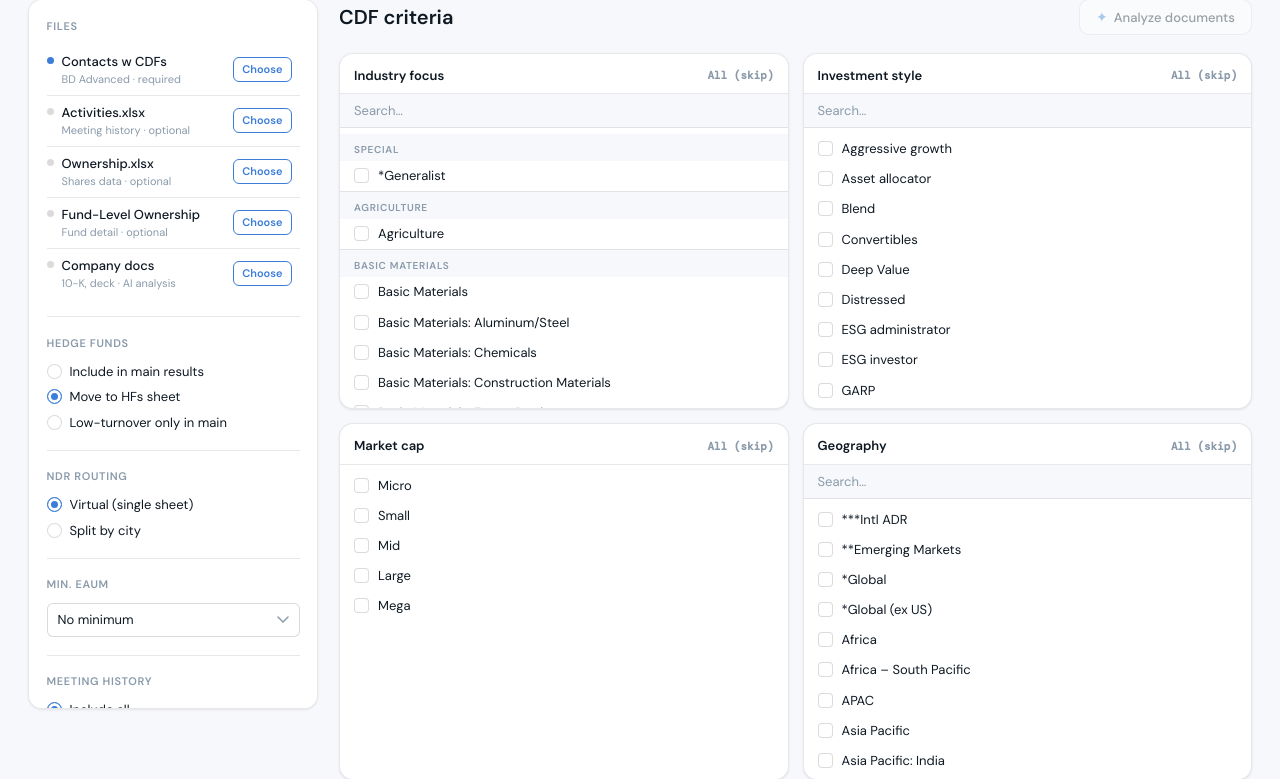
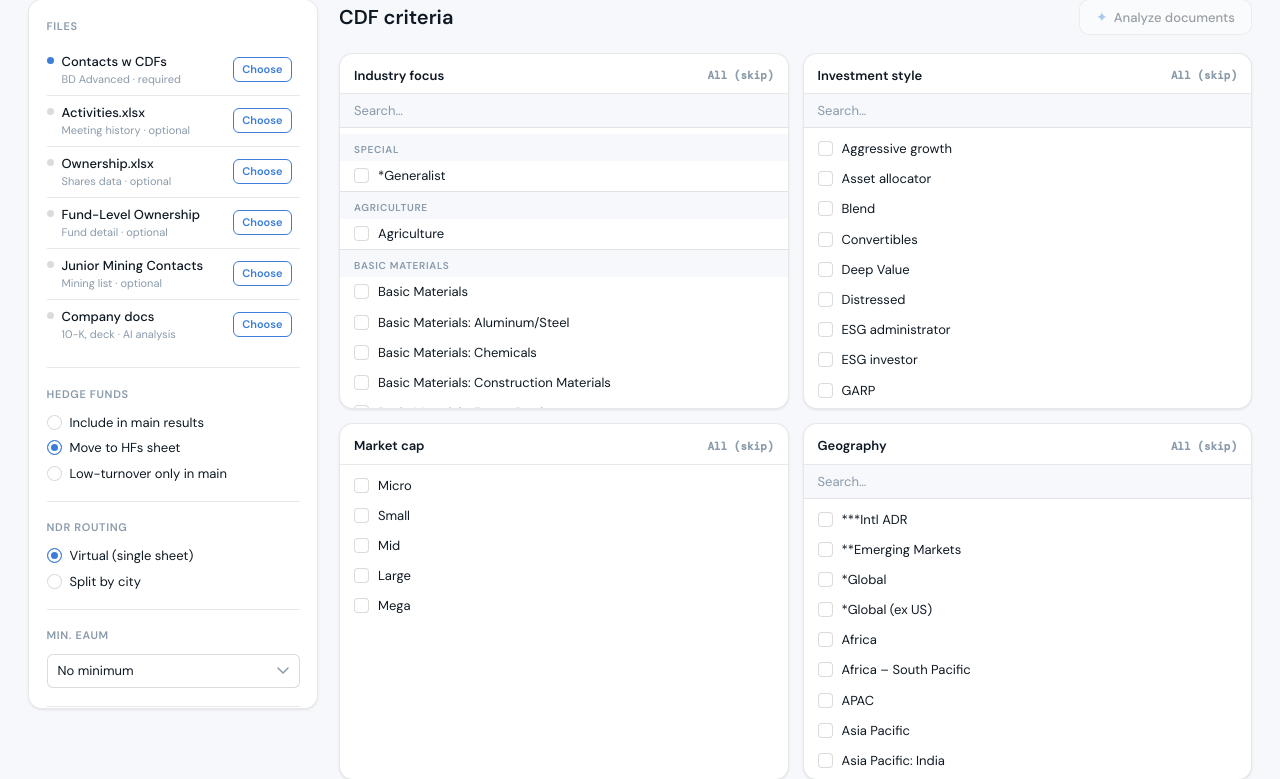
Before and after one commit to rbrinberg123/ndr-launch, a Flask app: page / in a window 1280 px wide. Shown: the part 81-860 px from the top of the page. Run offline with Flask 3, Linux system fonts and the light colour scheme.

Commit message:
Add Junior Mining Contacts upload option
Mining contacts bypass CDF criteria filtering and are added to the
contact list with Source = 'Mining List'. They are still subject to
all other splits (Too Small, HFs, DNC, Check, Quant, Activist,
meeting history exclusion). Duplicates already in the main contacts
are skipped.

https://claude.ai/code/session_01FVEevv1ntySc6GAnYm9irb

```diff
--- a/app.py
+++ b/app.py
@@ -210,10 +210,11 @@ def analyze():
 
 @app.route('/api/run', methods=['POST'])
 def run():
-    contacts_file  = request.files.get('contacts')
-    ownership_file = request.files.get('ownership')
-    fund_file      = request.files.get('fund_ownership')
+    contacts_file   = request.files.get('contacts')
+    ownership_file  = request.files.get('ownership')
+    fund_file       = request.files.get('fund_ownership')
     activities_file = request.files.get('activities')
+    mining_file     = request.files.get('mining')
 
     if not contacts_file or contacts_file.filename == '':
         return jsonify({'error': 'Contacts file is required'}), 400
@@ -262,7 +263,7 @@ def run():
     except Exception as e:
         return jsonify({'error': f'Could not read contacts file: {e}'}), 400
 
-    ownership_df = fund_df = acts_named = None
+    ownership_df = fund_df = acts_named = mining_df = None
 
     if ownership_file and ownership_file.filename:
         try:
@@ -273,6 +274,12 @@ def run():
     if fund_file and fund_file.filename:
         try:
             fund_df = pd.read_excel(io.BytesIO(fund_file.read()), header=4)
+        except Exception:
+            pass
+
+    if mining_file and mining_file.filename:
+        try:
+            mining_df = pd.read_excel(io.BytesIO(mining_file.read()), header=2)
         except Exception:
             pass
 
@@ -288,7 +295,7 @@ def run():
             contacts_df, ownership_df, fund_df, acts_named,
             criteria, hf_treatment, meeting_exclusion,
             city_selections, subject_symbols, company_name,
-            eaum_min=eaum_min
+            eaum_min=eaum_min, mining_df=mining_df
         )
     except Exception as e:
         return jsonify({'error': f'Filter error: {e}'}), 500
--- a/modules/filter.py
+++ b/modules/filter.py
@@ -352,7 +352,7 @@ def sort_frame(frame):
 def run_filter(contacts_df, ownership_df, fund_df, acts_named,
                criteria, hf_treatment, meeting_exclusion,
                city_selections, subject_symbols, company_name,
-               eaum_min=None):
+               eaum_min=None, mining_df=None):
     df = contacts_df.copy()
 
     # Ownership lookup
@@ -454,6 +454,34 @@ def run_filter(contacts_df, ownership_df, fund_df, acts_named,
             extra_new = extra_df[extra_df.apply(
                 lambda r: (r['_fname'], r['_lname']) not in filtered_keys, axis=1)]
             filtered = pd.concat([filtered, extra_new], ignore_index=True, sort=False)
+
+    # Append junior mining contacts (bypass CDF criteria, subject to other splits)
+    if mining_df is not None and len(mining_df) > 0:
+        mdf = mining_df.copy()
+        mdf.rename(columns=RENAME_MAP, inplace=True)
+        # Rename T/O % in mining file too
+        for old in ['Account Equity % Portfolio Turnover', 'Account Equity % T/O']:
+            if old in mdf.columns:
+                mdf[old] = pd.to_numeric(mdf[old], errors='coerce') / 100
+                mdf.rename(columns={old: 'T/O %'}, inplace=True)
+                break
+        if 'Primary Institution Type' in mdf.columns:
+            mdf['Primary Institution Type'] = mdf['Primary Institution Type'].replace(
+                'Investment Manager-Mutual Fund', 'Mutual fund')
+        mdf['_fname'] = mdf['First Name'].fillna('').str.strip().str.lower() if 'First Name' in mdf.columns else ''
+        mdf['_lname'] = mdf['Last Name'].fillna('').str.strip().str.lower()  if 'Last Name' in mdf.columns else ''
+        mdf['_inst']  = mdf['CRM Account Name'].fillna('').str.strip().str.lower() if 'CRM Account Name' in mdf.columns else ''
+        if 'Contact Investment Center' not in mdf.columns:
+            mdf['Contact Investment Center'] = mdf.apply(
+                lambda r: build_inv_center(r.get('City'), r.get('State/Province'), r.get('Country/Territory')), axis=1)
+        mdf['Match Criteria'] = ''
+        mdf['Match Count'] = None
+        mdf['Source'] = 'Mining List'
+        # Deduplicate: only add mining contacts not already in filtered
+        filtered_keys = set(zip(filtered['_fname'], filtered['_lname']))
+        mdf_new = mdf[mdf.apply(lambda r: (r['_fname'], r['_lname']) not in filtered_keys, axis=1)]
+        if len(mdf_new) > 0:
+            filtered = pd.concat([filtered, mdf_new], ignore_index=True, sort=False)
 
     # Add placeholder columns
     for col in ['Out1', 'Out2', 'Status', 'Notes', 'Contact Notes', 'As of', 'Last Meeting']:
--- a/static/app.js
+++ b/static/app.js
@@ -168,6 +168,7 @@ function bindFile(inputId, statusId, onLoad) {
 bindFile('input-contacts',   'status-contacts');
 bindFile('input-ownership',  'status-ownership');
 bindFile('input-fund',       'status-fund');
+bindFile('input-mining',     'status-mining');
 
 bindFile('input-activities', 'status-activities', async (file) => {
   const fd = new FormData();
@@ -251,6 +252,9 @@ async function runFilter() {
 
   const actsFile = document.getElementById('input-activities')?.files[0];
   if (actsFile) fd.append('activities', actsFile);
+
+  const miningFile = document.getElementById('input-mining')?.files[0];
+  if (miningFile) fd.append('mining', miningFile);
 
   fd.append('company_name',      document.getElementById('company-name')?.value || 'Company');
   document.querySelectorAll('input[name="subject_symbols"]:checked').forEach(inp => {
--- a/templates/index.html
+++ b/templates/index.html
@@ -47,6 +47,16 @@
         <label class="upload-btn" for="input-fund">Choose</label>
         <input type="file" id="input-fund" accept=".xlsx,.xls" hidden>
         <div class="file-status" id="status-fund"></div>
+      </div>
+
+      <div class="file-upload-row">
+        <div class="file-info">
+          <span class="file-dot optional"></span>
+          <div><div class="file-name">Junior Mining Contacts</div><div class="file-sub">Mining list · optional</div></div>
+        </div>
+        <label class="upload-btn" for="input-mining">Choose</label>
+        <input type="file" id="input-mining" accept=".xlsx,.xls" hidden>
+        <div class="file-status" id="status-mining"></div>
       </div>
 
       <div class="file-upload-row">
```
Also changed, not shown: README.md.
